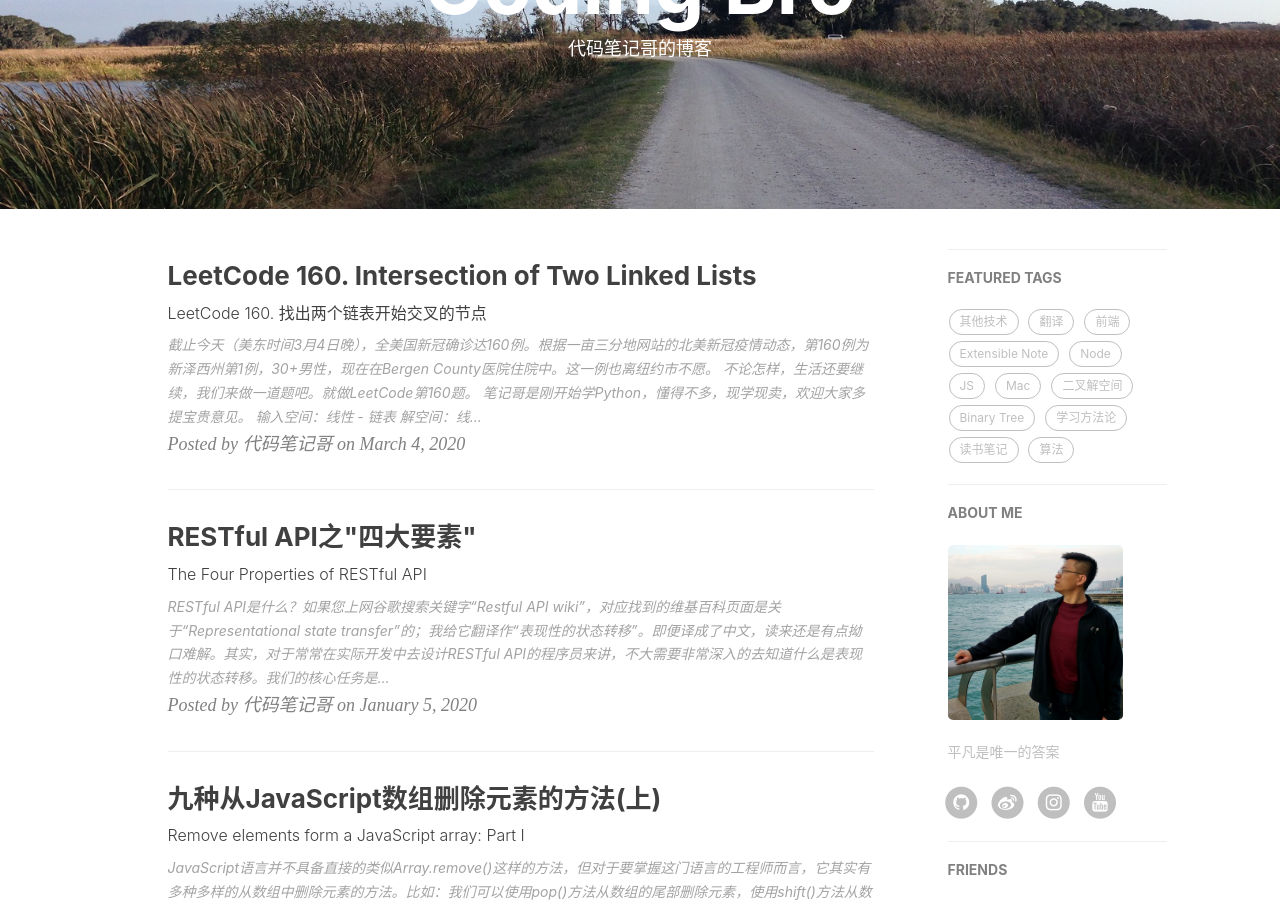
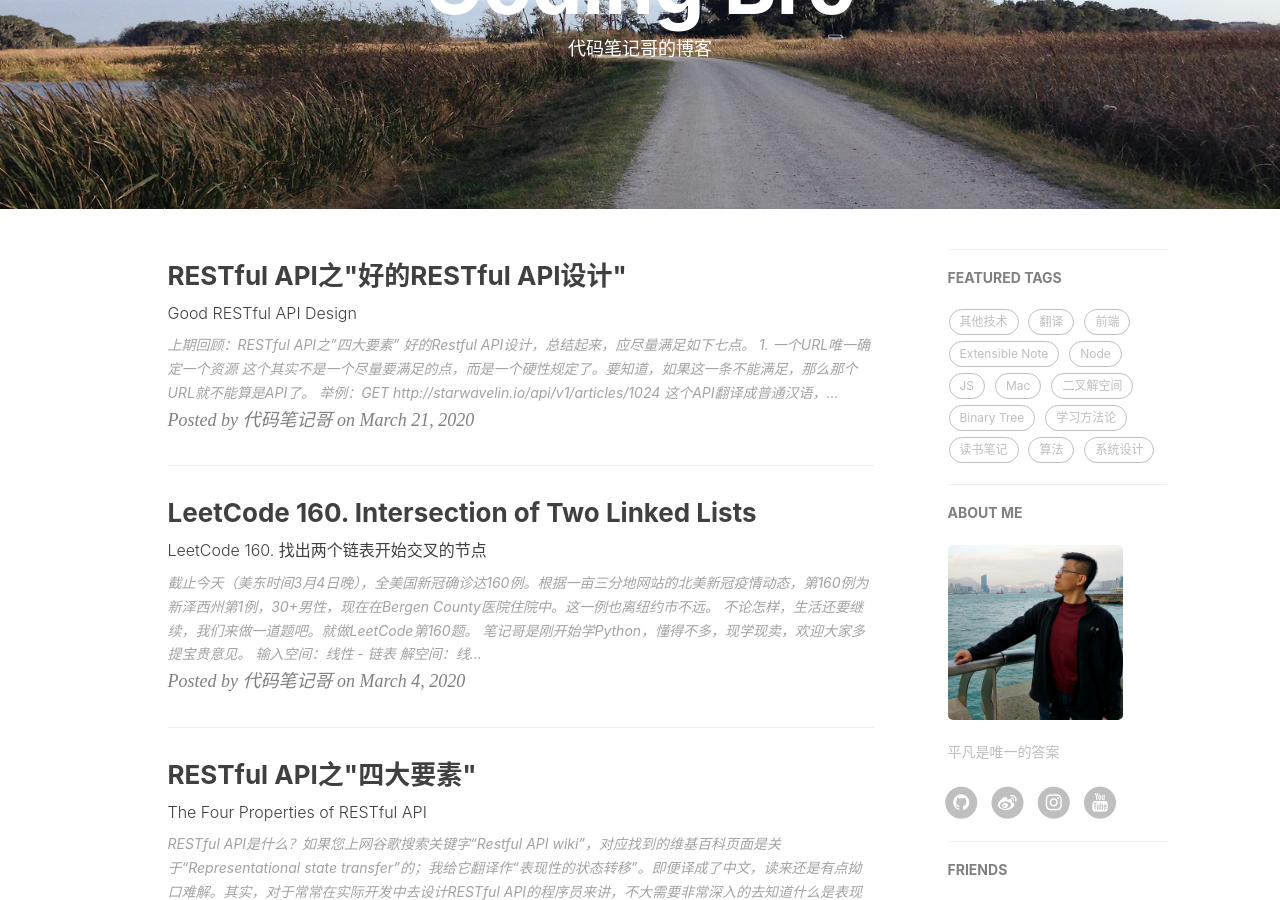
Before and after one commit to starwavelin/starwavelin.github.io, a Jekyll site: the page built from index.html, in a window 1280 px wide and 900 px high, scrolled down 209 px. Built offline with Jekyll 4.4.1, drawn with Linux system fonts in a browser that asks for light colours; nearby versions of some CDN libraries; the list of posts is cut into pages by our own code; comment, search, counter and statistics services are not loaded; some of the changed lines change nothing that is shown; some of the changed text lies outside the part shown.

Commit message:
good restful api design

```diff
--- a/_posts/2020-03-04-LC-160-Intersection-of-Two-Linked-Lists.md
+++ b/_posts/2020-03-04-LC-160-Intersection-of-Two-Linked-Lists.md
@@ -10,7 +10,7 @@ tags:
     - Linked List
 ---
 
-截止今天（美东时间3月4日晚），全美国新冠确诊达160例。根据一亩三分地网站的北美新冠疫情动态，第160例为新泽西州第1例，30+男性，现在在Bergen County医院住院中。这一例也离纽约市不愿。
+截止今天（美东时间3月4日晚），全美国新冠确诊达160例。根据一亩三分地网站的北美新冠疫情动态，第160例为新泽西州第1例，30+男性，现在在Bergen County医院住院中。这一例也离纽约市不远。
 
 不论怎样，生活还要继续，我们来做一道题吧。就做LeetCode第160题。
 笔记哥是刚开始学Python，懂得不多，现学现卖，欢迎大家多提宝贵意见。
--- /dev/null
+++ b/_posts/2020-03-21-restful-api-2.md
@@ -0,0 +1,61 @@
+---
+layout:     post
+title:      "RESTful API之\"好的RESTful API设计\""
+subtitle:   "Good RESTful API Design"
+date:       2020-03-21
+author:     "代码笔记哥"
+header-img:
+tags:
+    - 系统设计
+---
+上期回顾：[RESTful API之"四大要素"](../../../../2020/01/05/restful-api-1/)
+
+好的Restful API设计，总结起来，应尽量满足如下七点。
+
+### 1. 一个URL唯一确定一个资源
+这个其实不是一个尽量要满足的点，而是一个硬性规定了。要知道，如果这一条不能满足，那么那个URL就不能算是API了。
+
+举例：`GET http://starwavelin.io/api/v1/articles/1024`
+这个API翻译成普通汉语，可以理解为“获取 版本1第1024号文章”，这版本1当中的第1024号文章必然是一个唯一确定的资源。
+
+### 2. URL应包含名词而非动词
+下面这个例子的场景是在一个请求(request)当中去添加该请求所包含的所有股票(shares)的信息。它是一个RESTful API
+`POST http://starwavelin.io/api/v1/requests/318/shares`
+把第318号请求当中所包含的所有股票信息都给我发到服务器端。
+
+上面是一个符合好的Restful API设计的例子。再举一个不符合的例子，比如
+`POST http://starwavelin.io/api/v1/requests/318/create`
+这个`create`就是一个动词，取代了原先`shares`这个复数名词，这样的URL也能工作，但就不能算是Restful API了。
+
+### 3. 仅使用HTTP动词来进行操作
+HTTP verbs主要包含GET, POST, PUT, DELETE四种。好的Restful API就应当纯粹利用HTTP动词对群体或个体进行操作。举一个跟狗狗有关的例子，假定一个网站服务器要存很多跟宠物狗有关的信息，那么，Restful API对所有的宠物狗，或单一的某一只宠物狗，可以有如下表格的操作。
+
+| HTTP METHOD | POST   | GET  | PUT  | DELETE |
+| ----|-----------|-------------|-------|--------|
+| 增删改查操作类型	| CREATE 增 | READ 查 | UPDATE 改 | DELETE 删 |
+| /dogs	| Create new dogs | list dogs | Bulk update | Delete all dogs |
+| /dogs/1024	| ERROR | Show BeauBeau | If exists, update BeauBeau's info, otherwise, error | Delete BeauBeau|
+
+解释一下`/dogs/1024`这一行。如果我们要添加一只名字叫BeauBeau（法语词，汉语发音近似“波波”）的狗，我们是不能从客户端事先给定一个ID给它的。RESTful API的设计要求我们，通过`POST /dogs`的操作，往服务器去添加一只新的狗的信息。所以，如果想在RESTful API的设计下刻意去`POST /dogs/1024`，就会出错。
+
+### 4. 好的RESTful API 的URL 名词皆用复数
+这个在第2点请求和股票的那个例子中就有体现，不赘述。
+
+### 5. 不应太过深入才能得到资源
+“不应太过深入才能得到资源”， 英语 Shouldn’t go deeper than resources/identifier/resources 这是什么意思呢？
+
+我们再举第2点中提到的请求与股票的例子。假定我已通过HTTP POST方法，(ie. POST http://starwavelin.io/api/v1/requests/318/shares)在服务器端生成了第318号请求的所有股票。然后，我要去访问第1083号股票信息，且第1083号股票刚好是由第318号请求生成的，那么，我需要用 ` GET http://starwavelin.io/api/v1/requests/318/shares/1083 ` 去得到第1083号股票吗？
+
+这样设计的API可以得到我要的信息，但这个不符合好的Restful API设计。好的方法应当是，股票的ID本身就应当是独一无二的定义了股票信息。所以，好的API应当是用 ` GET http://starwavelin.io/api/v1/shares/1083 `就可以了。
+
+所以，好的Restful API设计告诉我们，我们不要用URL去体现数据的逻辑关系或存储结构。也许在逻辑关系上，shares是在requests之下的，但好的Restful API设计告诉我们，尽可能在不要深入太多层级的情况下，就把返回给用户他所要的资源。
+
+### 6. 在API的base URL中加入版本号
+这是一个重要的好习惯，因为我们不能保证API的版本是一定能向后兼容的。特别是在团队合作使用微服务互相call来call去的情况，当作为服务器的那一方的API版本升级了，就要使用一个新的版本号，并维持旧版本的服务一段时间，并养成好习惯通知作为客户方的团队。当然，不通知，客户方也可能通过查看你服务器方的API文档也能发现升级，自己也需要做相应的与服务器方团队的沟通和修改。但，假如服务器方不使用版本号，修改升级了，又没有通知客户方的团队，那就会出现bug!！务必要养成好习惯，在API的base URL中加入版本号。
+
+### 7. 在URL链接中用optional fields来请求个别的资源
+比如说我要找Economist第98号杂志中的标题为xxx的文章，那么我可以使用
+`GET  http://www.economist.com/api/v2/magazines/98?title=xxx`
+这个URL中的title就是一个optional field。
+
+OK，以上就是总结的7个好的Restful API设计的要点。大家如果有什么要补充的或纠错的，评论区留言吧。
```
